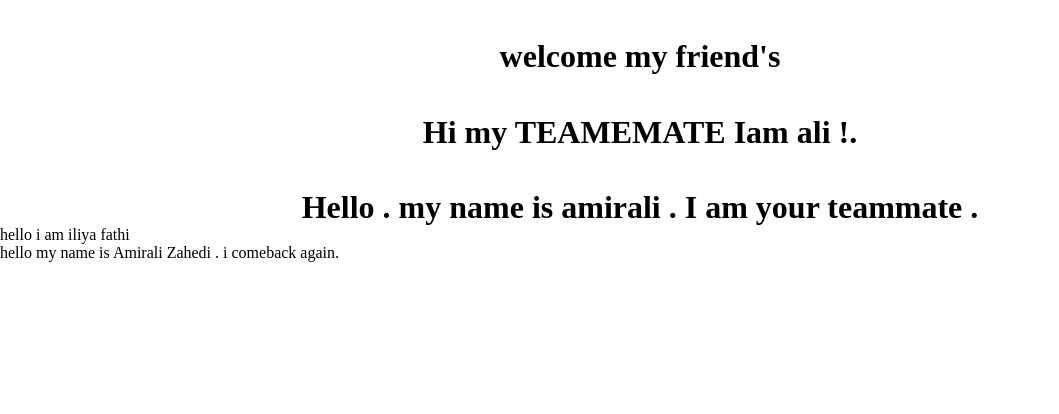
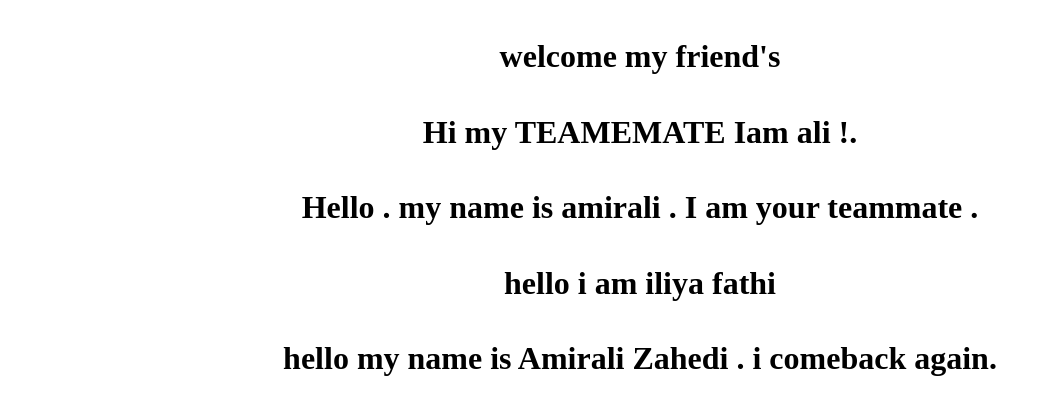
Before and after one commit to amirkazempour87/tamrin-07, a plain HTML site: page index.html in a window 1280 px wide. Shown: the whole page, without its empty margins (0-1059 px from the left). Drawn offline with Linux system fonts and the light colour scheme.

Commit message:
I have change tags

```diff
--- a/index.html
+++ b/index.html
@@ -10,7 +10,7 @@
     <h1>welcome my friend's</h1>
     <h1>Hi my TEAMEMATE Iam ali !.</h1>
     <h1>Hello . my name is amirali . I am your teammate .</h1>
-    <p>hello i am iliya fathi</p>
-    <p>hello my name is Amirali Zahedi . i comeback again.</p>
+    <h1>hello i am iliya fathi</h1>
+    <h1>hello my name is Amirali Zahedi . i comeback again.</h1>
 </body>
 </html>
```
